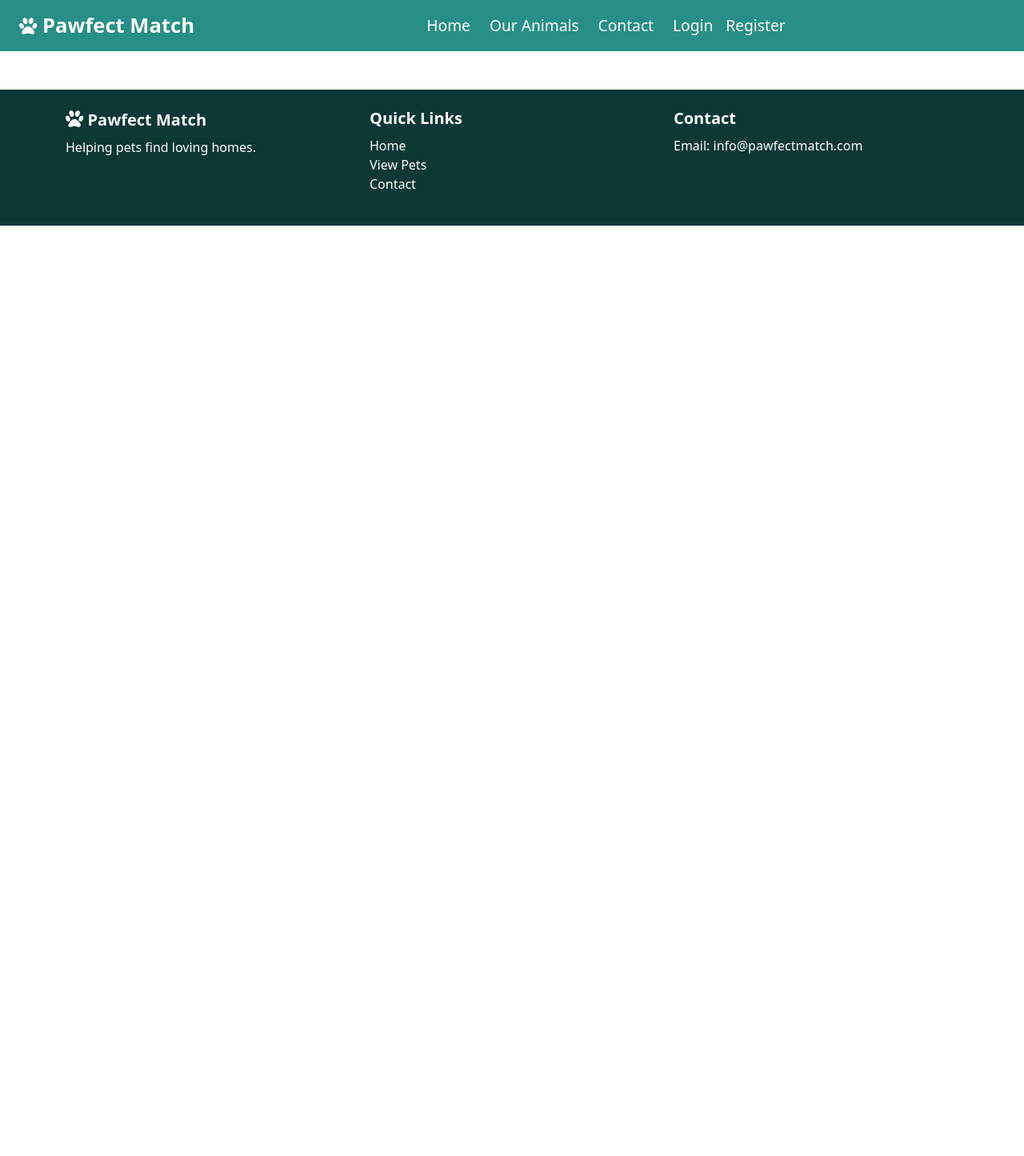
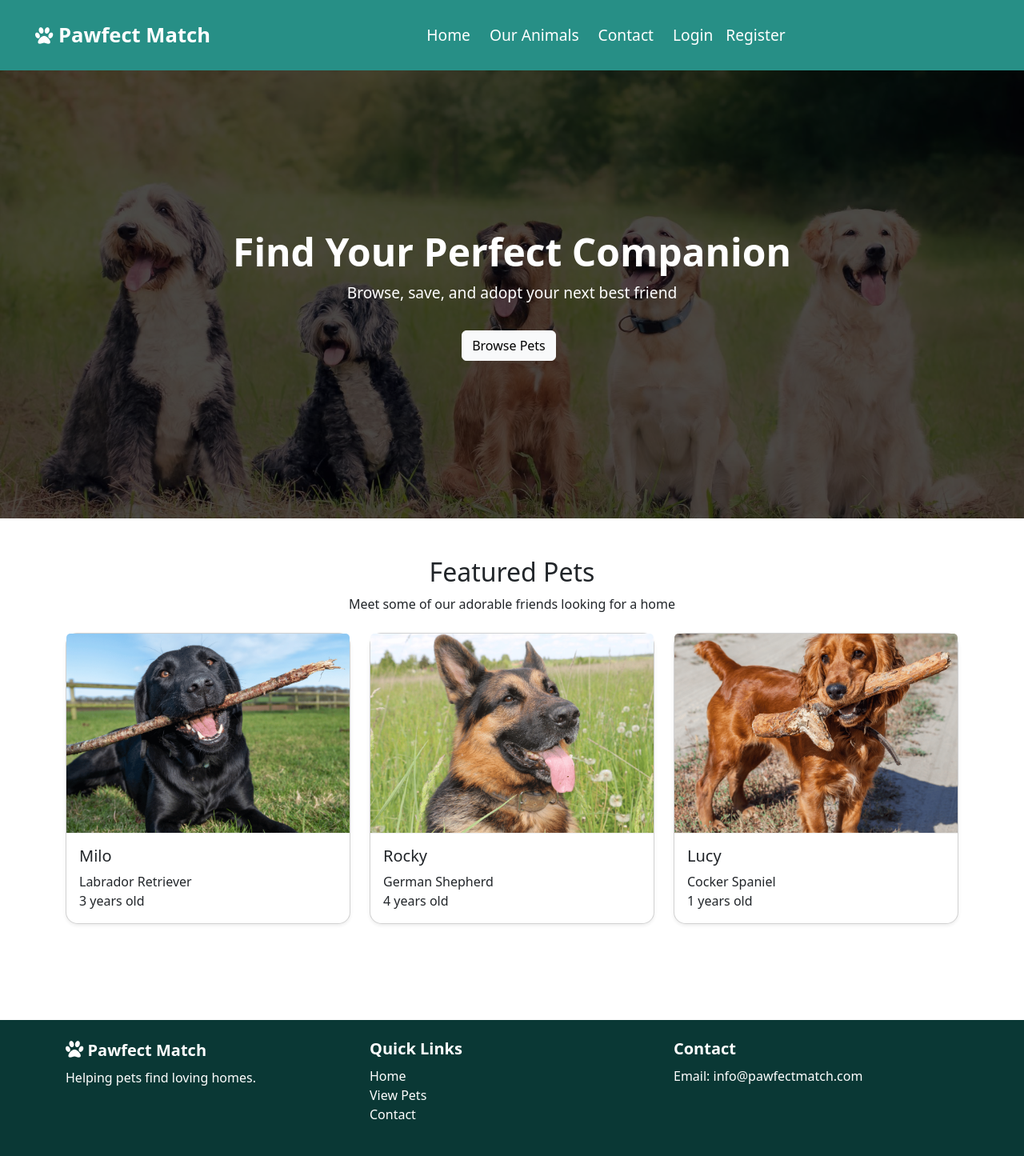
Before and after one commit to josiepollard/Pawfect, a PHP site: page / in a window 1280 px wide. Shown: the whole page at 80% size. Before the commit the page ends 282 px from the top, so only its background shows below. Run offline with PHP 8.4, Linux system fonts and the light colour scheme; data comes from the database, SQL or seed files in the repository; data that the repository does not hold is empty.

Commit message:
home page changes

```diff
--- a/index.php
+++ b/index.php
@@ -1,6 +1,13 @@
-<!--
-  home page
--->
+<?php
+$conn = new mysqli("localhost", "root", "", "pawfect");
+
+if ($conn->connect_error) {
+    die("Connection failed: " . $conn->connect_error);
+}
+
+// Get 3 random pets
+$featured = $conn->query("SELECT * FROM pets ORDER BY RAND() LIMIT 3");
+?>
 
 <!DOCTYPE html>
 <html lang="en">
@@ -19,10 +26,80 @@
     <!-- NAVBAR resused throughout -->
     <?php include 'includes/navbar.php'; ?>
 
+    <!-- HERO -->
+<section class="hero">
+  <div class="hero-content fade-in">
+    <h1>Find Your Perfect Companion</h1>
+    <p>Browse, save, and adopt your next best friend</p>
+
+    <a href="view_all.php" class="btn btn-light mt-3 me-2">Browse Pets</a>
+
+  </div>
+</section>
+
+<!-- FEATURED PETS -->
+<div class="container py-5">
+
+  <div class="text-center mb-4 fade-in">
+    <h2>Featured Pets</h2>
+    <p>Meet some of our adorable friends looking for a home</p>
+  </div>
+
+  <div class="row">
+
+    <?php while ($pet = $featured->fetch_assoc()): ?>
+
+      <div class="col-md-4 mb-4 fade-in">
+        <a href="pet.php?id=<?php echo $pet['id']; ?>" class="card-link text-decoration-none text-dark">
+
+          <div class="card h-100 shadow-sm pet-card">
+
+            <img src="uploads/<?php echo $pet['image']; ?>"
+                 class="card-img-top"
+                 style="height: 250px; object-fit: cover;">
+
+            <div class="card-body">
+
+              <h5 class="card-title d-flex align-items-center gap-2">
+                <?php echo htmlspecialchars($pet['name']); ?>
+
+                <?php if ($pet['status'] === 'reserved'): ?>
+                  <span class="badge bg-warning text-dark">Reserved</span>
+                <?php endif; ?>
+              </h5>
+
+              <p class="card-text">
+                <?php echo $pet['breed']; ?><br>
+                <?php echo $pet['age']; ?> years old
+              </p>
+
+            </div>
+
+          </div>
+
+        </a>
+      </div>
+
+    <?php endwhile; ?>
+
+  </div>
+</div>
+
   <?php include 'includes/footer.php'; ?>
 
-    <script>
+<script>
 
+const observer = new IntersectionObserver(entries => {
+  entries.forEach(entry => {
+    if (entry.isIntersecting) {
+      entry.target.classList.add('show');
+    }
+  });
+});
+
+document.querySelectorAll('.fade-in').forEach(el => {
+  observer.observe(el);
+});
     </script>
 </body>
 </html>
--- a/styles/index.css
+++ b/styles/index.css
@@ -3,6 +3,7 @@
 ***********************/
 .paw-navbar {
     background: #278f86;
+    padding: 20px;
 
     .navbar-brand {
         font-weight: bold;
@@ -191,3 +192,72 @@ SAVED PETS
 .btn-heart:hover {
   transform: scale(1.1);
 }
+
+
+/**********************
+HOME
+***********************/
+.hero {
+  height: 70vh;
+  background: url('/Pawfect/images/banner.jpg') center/cover no-repeat;
+  display: flex;
+  align-items: center;
+  justify-content: center;
+  position: relative;
+  color: white;
+}
+
+.hero::before {
+  content: "";
+  position: absolute;
+  inset: 0;
+  background: rgba(0,0,0,0.7);
+}
+
+.hero-content {
+  position: relative;
+  text-align: center;
+  z-index: 2;
+}
+
+.hero h1 {
+  font-size: 3rem;
+  font-weight: bold;
+}
+
+.hero p {
+  font-size: 1.2rem;
+}
+
+.fade-in {
+  opacity: 0;
+  transform: translateY(30px);
+  transition: all 0.8s ease;
+}
+
+.fade-in.show {
+  opacity: 1;
+  transform: translateY(0);
+}
+
+.feature-card {
+  border: none;
+  border-radius: 15px;
+  transition: 0.3s;
+}
+
+.feature-card:hover {
+  transform: translateY(-8px);
+  box-shadow: 0 10px 25px rgba(0,0,0,0.15);
+}
+
+
+.pet-card {
+  border-radius: 15px;
+  transition: 0.3s;
+}
+
+.pet-card:hover {
+  transform: translateY(-6px);
+  box-shadow: 0 10px 25px rgba(0,0,0,0.15);
+}
--- a/view_all.php
+++ b/view_all.php
@@ -256,7 +256,7 @@ if (isset($_POST['toggle_fav']) && isset($_SESSION['user_id'])) {
   <div class="card h-100 shadow-sm pet-card position-relative">
 
     <!-- HEART OVERLAY -->
-    <?php if (isset($_SESSION['user_id'])): ?>
+    <?php if (isset($_SESSION['role']) && $_SESSION['role'] === 'user'): ?>
       <form method="POST" class="fav-overlay">
         <input type="hidden" name="pet_id" value="<?php echo $row['id']; ?>">
 
```
Also changed, not shown: images/banner.jpg (added), uploads/pet_69d01f05e2bbe8.02286903.png (added).
